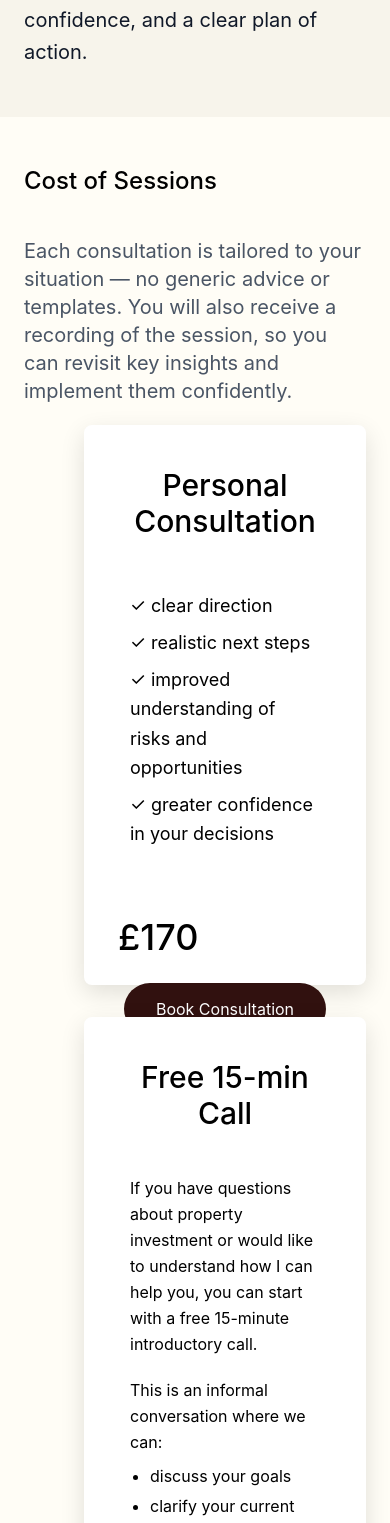
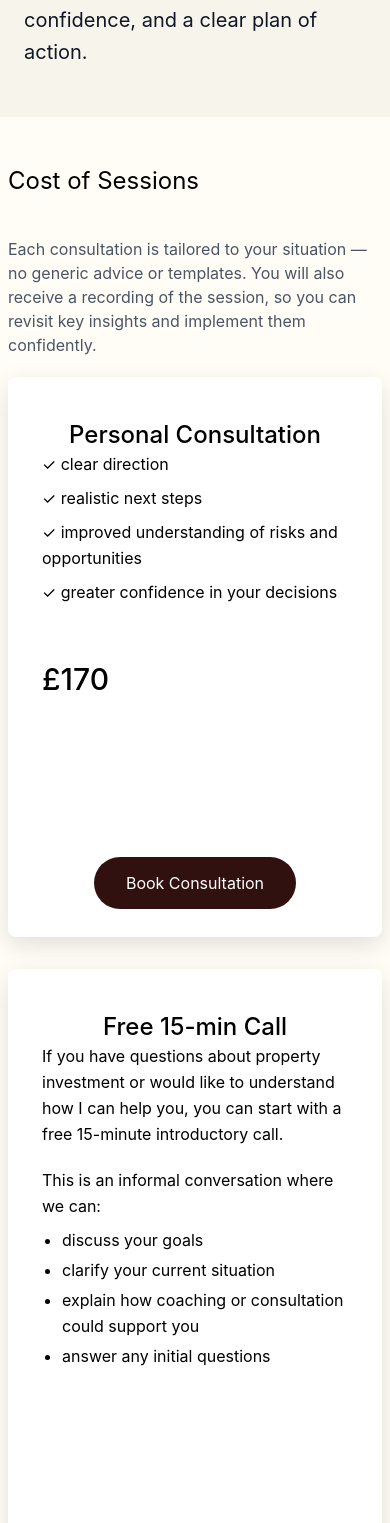
Before and after one commit to vladmytko/homesforsapience, a React (Vite) app: page /mentorship in a window 390 px wide. Shown: the part 1970-3493 px from the top of the page. Built offline with nearby package versions, Linux system fonts and the light colour scheme; no server answers.

Commit message:
Adjusting consultaion page to mobile/table view

```diff
--- a/src/assets/assets_manager.js
+++ b/src/assets/assets_manager.js
@@ -7,6 +7,7 @@ import drybridge_grid from "./drybridge_grid.jpeg";
 import tick from "./tick.png";
 import services from "./services.webp";
 import case_studies_hero from "./case_studies_hero.webp";
+import consultation_image from './consultation.webp'
 
 // Case Studies Grid Images
 import drybridgeImage from '../assets/case_studies_images/home_page_case_stydies_images/drybridge.jpeg'
@@ -69,6 +70,7 @@ export const assets_manager = {
   tick,
   services,
   case_studies_hero,
+  consultation_image,
 
   // Case Studies Grid Images
   drybridgeImage,
--- a/src/components/HomePageComponents/HomeTestimonials/TestimonialSection.jsx
+++ b/src/components/HomePageComponents/HomeTestimonials/TestimonialSection.jsx
@@ -3,6 +3,7 @@ import SlickSlider from "react-slick";
 import "slick-carousel/slick/slick.css";
 import "slick-carousel/slick/slick-theme.css";
 import Button from "../../ReusableComponents/Button";
+import { useEffect, useState } from "react";
 
 const Slider = SlickSlider?.default || SlickSlider;
 
@@ -34,24 +35,38 @@ const ArrowButton = ({ className, style, onClick, direction }) => (
 );
 
 const TestimonialSection = () => {
+  const [slidesToShow, setSlidesToShow] = useState(1); // save mobile-first default
+
+  useEffect(() => {
+    const getSlidesToShow = () => {
+      if (window.innerWidth >= 1024) return 3;
+      if (window.innerWidth >= 640) return 2;
+      return 1;
+    };
+
+    const handleResize = () => setSlidesToShow(getSlidesToShow());
+    window.addEventListener("resize", handleResize);
+    return () => window.removeEventListener("resize", handleResize);
+  }, []);
+
   const settings = {
     dots: true,
     infinite: true,
     speed: 500,
-    slidesToShow: 3,
+    slidesToShow, // default: large screen
     slidesToScroll: 1,
     prevArrow: <ArrowButton direction="prev" />,
     nextArrow: <ArrowButton direction="next" />,
     responsive: [
       {
-        breakpoint: 1024,
+        breakpoint: 1024, // below 1024px -> medium screen
         settings: {
           slidesToShow: 2,
-          slidesToScroll: 2,
+          slidesToScroll: 1,
         },
       },
       {
-        breakpoint: 640,
+        breakpoint: 640, // below 640px -> small screen
         settings: {
           slidesToShow: 1,
           slidesToScroll: 1,
@@ -65,15 +80,15 @@ const TestimonialSection = () => {
       id="Testimonials"
       className="w-full bg-(--color-bg-warm2) overflow-hidden"
     >
-      <div className="max-w-7xl mx-auto py-12 sm:py-10 px-10 lg:px-12">
+      <div className="max-w-7xl mx-auto py-12 sm:py-10 px-4 sm:px-6 lg:px-12">
         <h2 className="text-(--color-text-dark) text-2xl sm:text-4xl lg:text-5xl mb-10 ">
           Hear From Our Clients
         </h2>
 
         <Slider {...settings}>
           {testimonialsData.map((item) => (
-            <div key={item.id} className="px-3 h-full">
-              <div className="flex flex-col bg-(--color-bg-warm2) justify-between border-2 border-(--color-brand-primary) flex-1 min-h-150 sm:max-h-120 w-full max-w-117.5 mx-auto lg:px-7 p-6 rounded-2xl shadow-sm">
+            <div key={item.id} className="px-2 sm:px-3 h-full">
+              <div className="flex flex-col bg-(--color-bg-warm2) justify-between border-2 border-(--color-brand-primary) flex-1 min-h-150 sm:max-h-120 w-full max-w-117.5 mx-auto lg:px-7 p-3 sm:p-6 rounded-2xl shadow-sm">
                 <div className="flex-1">
                   <div className="flex items-center">
                     {/* <img
--- a/src/components/ReusableComponents/ServiceCards.jsx
+++ b/src/components/ReusableComponents/ServiceCards.jsx
@@ -5,31 +5,31 @@ const ServiceCards = () => {
   return (
     <section id="free-call">
       <div className="w-full bg-(--color-bg-warm2)">
-        <div className="lg:max-w-7xl mx-auto py-12 sm:py-8 px-6 lg:px-8">
-          <h2 className="text-(--color-text-dark) text-2xl sm:text-3xl lg:text-4xl font-medium mb-10">
+        <div className="lg:max-w-7xl mx-auto py-12 sm:py-8 px-2 sm:px-6 lg:px-8">
+          <h2 className="text-(--color-text-dark) text-2xl sm:text-3xl lg:text-4xl mb-10">
             Cost of Sessions
           </h2>
 
-          <p className="text-xl my-5 text-gray-600">
+          <p className="text-base sm:text-xl my-5 text-gray-600">
             Each consultation is tailored to your situation — no generic advice
             or templates. You will also receive a recording of the session, so
             you can revisit key insights and implement them confidently.
           </p>
 
-          <div className="grid grid-cols-1 md:grid-cols-2 gap-8 lg:gap-16 max-w-7xl ml-15 mt-4">
-            <div className="bg-white rounded-lg shadow-[0_8px_24px_rgba(0,0,0,0.12)] px-8 py-10 flex flex-col h-140 max-w-110 transition-all duration-300 ease-out hover:-translate-y-2 border-2 border-white hover:border-yellow-500">
-              <h3 className="text-(--color-text-dark) text-3xl font-medium mb-10 text-center">
+          <div className="grid grid-cols-1 md:grid-cols-2 gap-8 lg:gap-16 max-w-7xl lg:ml-15 mt-4 ">
+            <div className="bg-white mx-auto rounded-lg shadow-[0_8px_24px_rgba(0,0,0,0.12)] px-8 py-10 flex flex-col h-140 max-h-150 max-w-110 transition-all duration-300 ease-out hover:-translate-y-2 border-2 border-white hover:border-yellow-500">
+              <h3 className="text-(--color-text-dark) text-2xl sm:text-3xl font-medium md:mb-2 lg:mb-8 text-center">
                 Personal Consultation
               </h3>
 
-              <ul className="space-y-2 text-(--color-text-dark) text-lg leading-relaxed p-3">
+              <ul className="space-y-2 text-(--color-text-dark) text-base sm:text-lg leading-relaxed lg:p-3">
                 <li>✓ clear direction</li>
                 <li>✓ realistic next steps</li>
                 <li>✓ improved understanding of risks and opportunities</li>
                 <li>✓ greater confidence in your decisions</li>
               </ul>
 
-              <p className="text-(--color-text-dark) text-4xl font-medium mt-14 mb-10">
+              <p className="text-(--color-text-dark) text-3xl md:text-4xl font-medium mt-14 mb-10">
                 £170
               </p>
 
@@ -38,12 +38,12 @@ const ServiceCards = () => {
               </div>
             </div>
 
-            <div className="bg-white rounded-lg shadow-[0_8px_24px_rgba(0,0,0,0.12)] px-8 py-10 flex flex-col h-140 max-w-110 transition-all duration-300 ease-out hover:-translate-y-2 border-2 border-white hover:border-yellow-500">
-              <h3 className="text-(--color-text-dark) text-3xl font-medium mb-8 text-center">
+            <div className="mx-auto bg-white rounded-lg shadow-[0_8px_24px_rgba(0,0,0,0.12)] px-8 py-10 flex flex-col h-160 md:h-140 max-w-110 transition-all duration-300 ease-out hover:-translate-y-2 border-2 border-white hover:border-yellow-500">
+              <h3 className="text-(--color-text-dark) text-2xl sm:text-3xl font-medium md:mb-2 lg:mb-8 text-center">
                 Free 15-min Call
               </h3>
 
-              <div className="text-(--color-text-dark) text-base leading-relaxed space-y-5 p-3">
+              <div className="text-(--color-text-dark) text-base leading-relaxed space-y-5 lg:p-3">
                 <p>
                   If you have questions about property investment or would like
                   to understand how I can help you, you can start with a free
--- a/src/pages/Consultancy.jsx
+++ b/src/pages/Consultancy.jsx
@@ -74,26 +74,26 @@ const Consultancy = () => {
 
       <div className="bg-(--color-bg-gray) w-full">
         <div className="lg:max-w-7xl mx-auto py-12 sm:py-10 px-6 lg:px-8">
-          <h2 className="text-(--color-text-dark) text-3xl sm:text-4xl lg:text-5xl mb-10">
+          <h2 className="text-(--color-text-dark) text-2xl sm:text-4xl lg:text-5xl mb-4 sm:mb-10">
             Property Investment Consultation
           </h2>
           <div className="justify-center">
             <div className="flex flex-col lg:flex-row lg:gap-10">
               {/** Left Side - Image */}
-              <div className=" order-2 lg:order-1">
-                <div className="relative h-auto w-100 lg:w-112.5 rounded">
+              <div className="mx-auto order-2 lg:order-1">
+                <div className="relative w-auto h-110 sm:h-150 rounded mt-3 sm:mt-0">
                   <img
-                    src={assets_manager.home_founder}
+                    src={assets_manager.consultation_image}
                     alt="Founder"
-                    className="w-full h-full rounded"
+                    className="h-full rounded object-cover"
                   />
                 </div>
               </div>
 
               {/* RIGHT SIDE - Text */}
 
-              <div className="lg:w-1/2 order-1 lg:order-2 flex flex-col text-xl">
-                <div className="space-y-4 text-gray-700 flex flex-col flex-1 gap-4">
+              <div className="lg:w-1/2 order-1 lg:order-2 flex flex-col text-base sm:text-xl">
+                <div className="space-y-1 sm:space-y-4 text-gray-700 flex flex-col flex-1 gap-4">
                   <p className="leading-relaxed">
                     If you are not yet ready for full coaching but want
                     professional direction, a one-hour consultation is the
@@ -134,7 +134,7 @@ const Consultancy = () => {
           </h2>
 
           <motion.ul
-            className="grid grid-cols-1 sm:grid-cols-2 ml-20 gap-x-10 gap-y-10 text-gray-800"
+            className="grid grid-cols-1 sm:grid-cols-2 md:ml-20 gap-x-10 gap-y-2 md:gap-y-10 text-gray-800"
             variants={listContainerVariables}
             initial="hidden"
             whileInView="visible"
@@ -153,8 +153,8 @@ const Consultancy = () => {
                   className="w-10 h-10 shrink-0 transition-transform duration-300 ease-out group-hover:scale-110 group-hover:-rotate-6"
                 />
                 <div className="flex flex-col">
-                  <span className="text-3xl text-gray-800">{consultancyPointsTitle[index]}</span>
-                  <span className="transition-colors duration-300 group-hover:text-(--color-text-dark) text-xl text-gray-400">
+                  <span className="text-xl sm:text-3xl text-gray-800">{consultancyPointsTitle[index]}</span>
+                  <span className="transition-colors duration-300 group-hover:text-(--color-text-dark) text-base sm:text-xl text-gray-400">
                   {point}
                 </span>
                 </div>
```
Also changed, not shown: src/assets/consultation.webp (added), src/assets/consultation_image.webp (added).
